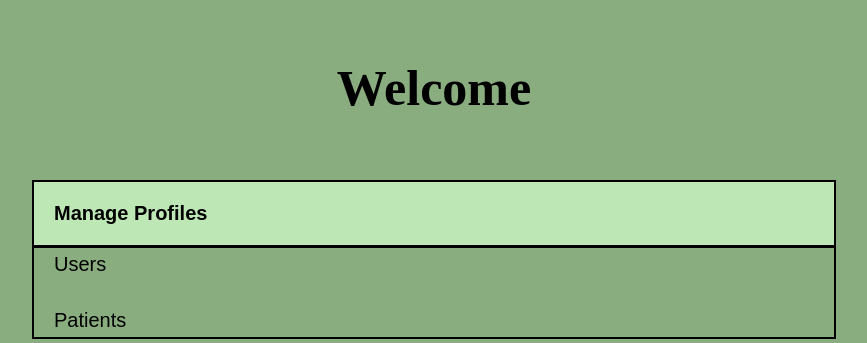
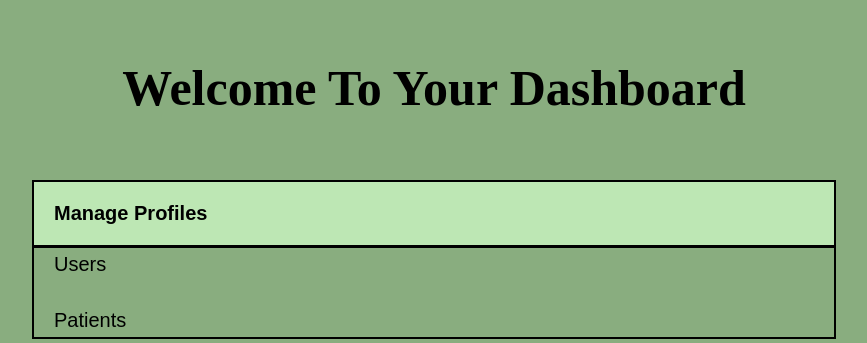
Before and after one commit to Shelly855/stage-three, a PHP site: page /dashboardAdmin.php in a window 1280 px wide. Shown: the part 101-444 px from the top of the page, without its empty margins (206-1073 px from the left). Run offline with PHP 8.4, Linux system fonts and the light colour scheme.

Commit message:
Update dashboardAdmin.php

```diff
--- a/adminProfile/dashboardAdmin.php
+++ b/adminProfile/dashboardAdmin.php
@@ -13,7 +13,7 @@
             include("../includes/adminHeader.php");
         ?>
         <main>
-            <h1>Welcome</h1>
+        <h1>Welcome To Your Dashboard</h1>
 
             <div class="dashboardBoxes">
                 <div class="pageLinks">
```
